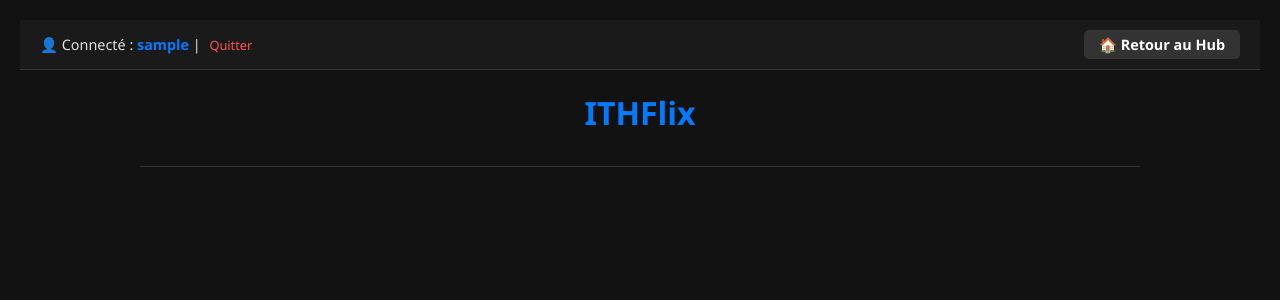
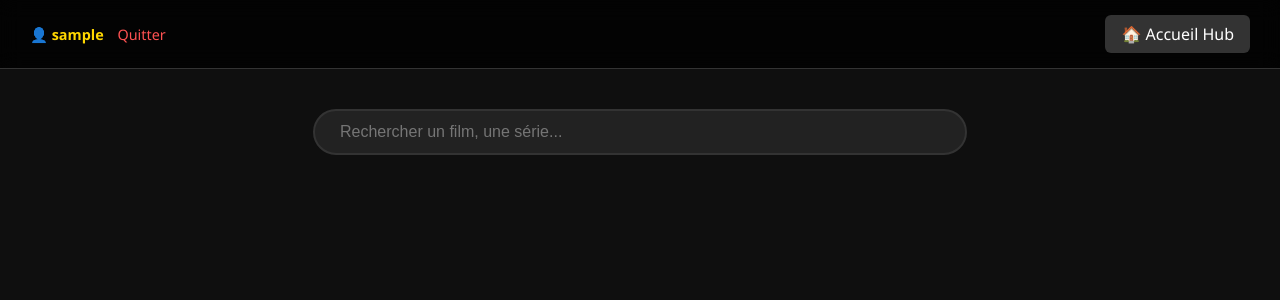
Before and after one commit to ITHAALL/ithhub, a Flask app: template templates/flix_index.html in a window 1280 px wide. Shown: the top 300 px of the page. Run offline with Flask 3, Linux system fonts and the light colour scheme; the template is opened without the code that fills it, so the values that code supplies are empty; the visitor is signed in with stand-in values (Sample User, id 1); parts of the project's set-up code (start-up, migrations or seed data) failed here and were passed over; some libraries are stand-ins or nearby versions.

Commit message:
Update flix_index.html

```diff
--- a/templates/flix_index.html
+++ b/templates/flix_index.html
@@ -3,54 +3,181 @@
 <head>
     <meta charset="UTF-8">
     <meta name="viewport" content="width=device-width, initial-scale=1.0">
-    <title>ITHStream - Accueil</title>
+    <title>ITHFlix - Catalogue</title>
     <style>
-        body { background-color: #121212; color: #e0e0e0; font-family: 'Segoe UI', sans-serif; margin: 0; padding: 20px; }
-        .container { max-width: 1000px; margin: auto; }
-        header { border-bottom: 1px solid #333; padding-bottom: 10px; margin-bottom: 30px; text-align: center; }
-        h1 { color: #007bff; }
+        :root {
+            --primary: #ffd700;
+            --bg: #0f0f0f;
+            --card-bg: #1a1a1a;
+            --text: #ffffff;
+        }
 
+        body {
+            font-family: 'Segoe UI', Tahoma, Geneva, Verdana, sans-serif;
+            background-color: var(--bg);
+            color: var(--text);
+            margin: 0;
+            padding: 0;
+        }
+
+        /* Header & Navigation */
+        .navbar {
+            display: flex;
+            justify-content: space-between;
+            align-items: center;
+            padding: 15px 30px;
+            background: rgba(0, 0, 0, 0.8);
+            backdrop-filter: blur(10px);
+            position: sticky;
+            top: 0;
+            z-index: 1000;
+            border-bottom: 1px solid #333;
+        }
+
+        .user-info { font-size: 0.9rem; }
+        .user-info b { color: var(--primary); }
+
+        .btn-hub {
+            background: #333;
+            color: white;
+            padding: 8px 16px;
+            border-radius: 6px;
+            text-decoration: none;
+            transition: 0.3s;
+        }
+
+        .btn-hub:hover { background: #444; }
+
+        /* Search Section */
+        .search-container {
+            text-align: center;
+            padding: 40px 20px;
+        }
+
+        .search-bar {
+            width: 100%;
+            max-width: 600px;
+            padding: 12px 25px;
+            border-radius: 30px;
+            border: 2px solid #333;
+            background: #222;
+            color: white;
+            font-size: 1rem;
+            outline: none;
+            transition: 0.3s;
+        }
+
+        .search-bar:focus {
+            border-color: var(--primary);
+            box-shadow: 0 0 10px rgba(255, 215, 0, 0.2);
+        }
+
+        /* Grid Layout */
         .movie-grid {
             display: grid;
-            grid-template-columns: repeat(auto-fill, minmax(180px, 1fr));
-            gap: 20px;
+            grid-template-columns: repeat(auto-fill, minmax(200px, 1fr));
+            gap: 25px;
+            padding: 20px 40px;
         }
+
         .movie-card {
-            background: #1e1e1e;
-            border-radius: 8px;
+            background: var(--card-bg);
+            border-radius: 12px;
             overflow: hidden;
-            transition: transform 0.3s;
-            cursor: pointer;
+            position: relative;
+            transition: transform 0.3s ease, box-shadow 0.3s ease;
             text-decoration: none;
             color: inherit;
-            border-bottom: 3px solid #007bff;
         }
-        .movie-card:hover { transform: scale(1.05); }
-        .movie-card img { width: 100%; height: 250px; object-fit: cover; }
-        .movie-card h3 { padding: 10px; font-size: 1rem; text-align: center; margin: 0; }
+
+        .movie-card:hover {
+            transform: translateY(-8px);
+            box-shadow: 0 10px 20px rgba(0,0,0,0.5);
+        }
+
+        .movie-card img {
+            width: 100%;
+            aspect-ratio: 2/3;
+            object-fit: cover;
+        }
+
+        .movie-title {
+            padding: 12px;
+            margin: 0;
+            font-size: 1rem;
+            text-align: center;
+            white-space: nowrap;
+            overflow: hidden;
+            text-overflow: ellipsis;
+        }
+
+        /* Badge Dernier Ajout */
+        .badge-new {
+            position: absolute;
+            top: 12px;
+            left: 12px;
+            background: var(--primary);
+            color: black;
+            padding: 4px 10px;
+            font-size: 0.75rem;
+            font-weight: bold;
+            border-radius: 4px;
+            z-index: 5;
+            box-shadow: 0 2px 5px rgba(0,0,0,0.5);
+            text-transform: uppercase;
+        }
+
+        /* Responsive */
+        @media (max-width: 600px) {
+            .movie-grid { grid-template-columns: repeat(auto-fill, minmax(140px, 1fr)); padding: 10px; }
+            .navbar { padding: 10px 15px; }
+        }
     </style>
 </head>
 <body>
-    <div style="display: flex; justify-content: space-between; align-items: center; padding: 10px 20px; background: #1a1a1a; border-bottom: 1px solid #333;">
-        <div style="font-size: 0.9rem;">
-            👤 Connecté : <b style="color: #007bff;">{{ session['user'] }}</b>
-            | <a href="{{ url_for('logout') }}" style="color: #ff5252; text-decoration: none; font-size: 0.8rem; margin-left: 5px;">Quitter</a>
+
+    <nav class="navbar">
+        <div class="user-info">
+            👤 <b>{{ session['user'] }}</b>
+            <a href="{{ url_for('logout') }}" style="color: #ff5252; margin-left: 10px; text-decoration: none;">Quitter</a>
         </div>
-        <a href="{{ url_for('hub') }}" style="background: #333; color: white; padding: 5px 15px; border-radius: 5px; text-decoration: none; font-weight: bold; font-size: 0.9rem;">
-            🏠 Retour au Hub
-        </a>
+        <a href="{{ url_for('hub') }}" class="btn-hub">🏠 Accueil Hub</a>
+    </nav>
+
+    <div class="search-container">
+        <input type="text" id="movieSearch" class="search-bar" onkeyup="filterMovies()" placeholder="Rechercher un film, une série...">
     </div>
 
-    <div class="container">
-        <header><h1>ITHFlix</h1></header>
-        <div class="movie-grid">
-            {% for m in movies %}
-            <a href="{{ url_for('watch', movie_id=m['_id']|string) }}" class="movie-card">
-                <img src="{{ m.cover }}" alt="{{ m.title }}">
-                <h3>{{ m.title }}</h3>
-            </a>
-            {% endfor %}
-        </div>
+    <div class="movie-grid" id="movieGrid">
+        {% for m in movies %}
+        <a href="{{ url_for('watch', movie_id=m['_id']|string) }}" class="movie-card">
+
+            {% if loop.first %}
+            <div class="badge-new">🟡 Dernier ajout</div>
+            {% endif %}
+
+            <img src="{{ m.cover }}" alt="{{ m.title }}">
+            <h3 class="movie-title">{{ m.title }}</h3>
+        </a>
+        {% endfor %}
     </div>
+
+    <script>
+        function filterMovies() {
+            const input = document.getElementById('movieSearch').value.toLowerCase();
+            const grid = document.getElementById('movieGrid');
+            const cards = grid.getElementsByClassName('movie-card');
+
+            for (let i = 0; i < cards.length; i++) {
+                const title = cards[i].getElementsByClassName('movie-title')[0].innerText.toLowerCase();
+                if (title.includes(input)) {
+                    cards[i].style.display = "";
+                } else {
+                    cards[i].style.display = "none";
+                }
+            }
+        }
+    </script>
+
 </body>
 </html>
```
